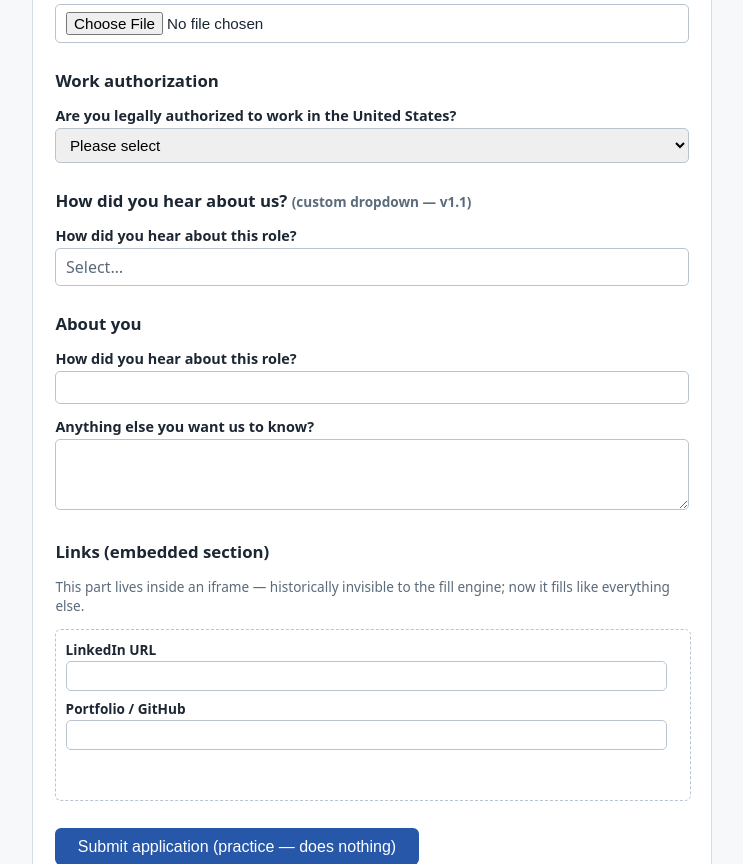
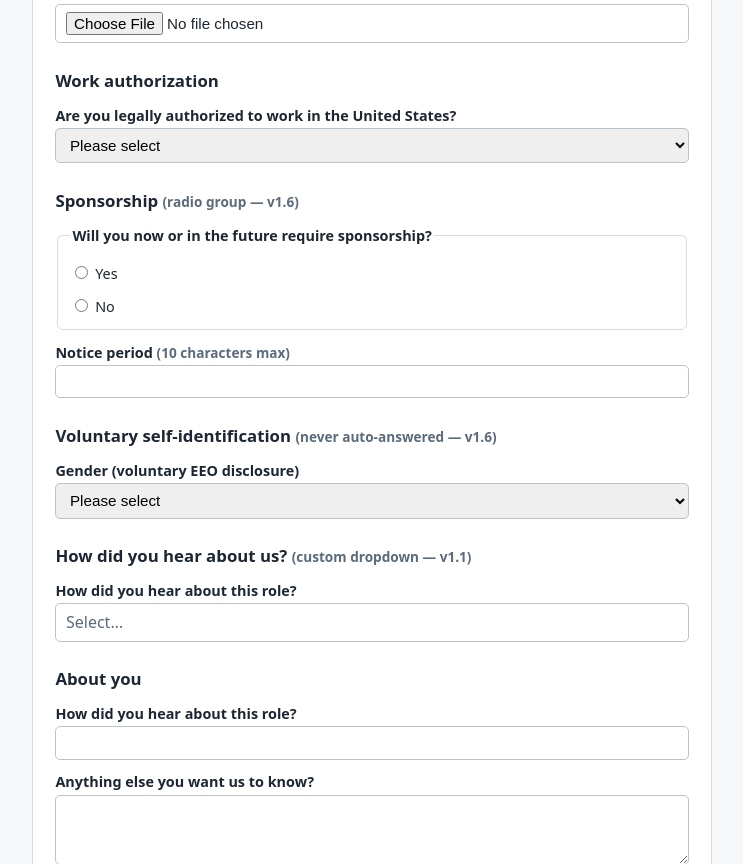
Before and after one commit to abhibattula/JOB-SEARCH-PLATFORM, a FastAPI app: page /practice/apply in a window 1280 px wide. Shown: the part 604-1468 px from the top of the page, without its empty margins (268-1011 px from the left). Run offline with FastAPI, Linux system fonts and the light colour scheme; data that the repository does not hold is empty; some libraries are stand-ins or nearby versions.

Commit message:
feat(016): T014 fixture upgrades - radio group, maxlength, EEO, posting + submit click log (TDD)
US2 checkpoint: full battery 996 passed.

Co-Authored-By: Claude Fable 5 <noreply@anthropic.com>
Claude-Session: https://claude.ai/code/session_01MS8P2NYaXY3tY81zXeM5e3

```diff
--- a/web/main.py
+++ b/web/main.py
@@ -703,6 +703,27 @@ def create_app() -> FastAPI:
     def practice_frame(request: Request):
         return templates.TemplateResponse(request, "practice_frame.html", {})
 
+    @app.get("/practice/posting", response_class=HTMLResponse)
+    def practice_posting(request: Request, newtab: int = 0):
+        """016 (T014): a Greenhouse-shaped posting fixture — the form is
+        hidden until the Apply control is clicked (the D1 apply-opener
+        case); ?newtab=1 opens the form in a child tab (watch transfer)."""
+        return templates.TemplateResponse(
+            request, "practice_posting.html", {"newtab": bool(newtab)})
+
+    # 016 (T014): server-side submit-click log — the E2E's proof that NO
+    # automated click ever hits a submit control (SC-004).
+    app.state.practice_submit_clicks = 0
+
+    @app.post("/practice/submit-log")
+    def practice_submit_log(request: Request):
+        request.app.state.practice_submit_clicks += 1
+        return {"clicks": request.app.state.practice_submit_clicks}
+
+    @app.get("/practice/submit-log")
+    def practice_submit_log_read(request: Request):
+        return {"clicks": request.app.state.practice_submit_clicks}
+
     def _browser_intent() -> dict:
         """015 (FR-019): OS default vs preference, for the mismatch line.
         Auto IS the OS default, so no mismatch is possible there."""
--- a/web/templates/practice_apply.html
+++ b/web/templates/practice_apply.html
@@ -46,6 +46,25 @@
       <option value="">Please select</option>
       <option>Yes, I am authorized to work in the US</option>
       <option>No, I am not authorized</option>
+    </select>
+
+    <h2>Sponsorship <span class="hint">(radio group — v1.6)</span></h2>
+    <fieldset id="sponsor-group" style="border:1px solid #d5dde5;border-radius:6px">
+      <legend style="font-weight:600;font-size:0.9rem">Will you now or in the future require sponsorship?</legend>
+      <label style="font-weight:400"><input type="radio" name="sponsorship" value="Yes" style="width:auto"> Yes</label>
+      <label style="font-weight:400"><input type="radio" name="sponsorship" value="No" style="width:auto"> No</label>
+    </fieldset>
+
+    <label for="notice_period">Notice period <span class="hint">(10 characters max)</span></label>
+    <input id="notice_period" name="notice_period" type="text" maxlength="10">
+
+    <h2>Voluntary self-identification <span class="hint">(never auto-answered — v1.6)</span></h2>
+    <label for="eeo_gender">Gender (voluntary EEO disclosure)</label>
+    <select id="eeo_gender" name="eeo_gender">
+      <option value="">Please select</option>
+      <option>Male</option>
+      <option>Female</option>
+      <option>Decline to answer</option>
     </select>
 
     <h2>How did you hear about us? <span class="hint">(custom dropdown — v1.1)</span></h2>
@@ -103,7 +122,7 @@
       to the fill engine; now it fills like everything else.</p>
     <iframe src="/practice/frame" title="Links section"></iframe>
 
-    <button type="button" onclick="alert('This is only practice — nothing is submitted. In a real application, YOU always click the real submit button.')">
+    <button type="button" onclick="fetch('/practice/submit-log', {method: 'POST'}); alert('This is only practice — nothing is submitted. In a real application, YOU always click the real submit button.')">
       Submit application (practice — does nothing)
     </button>
   </form>
```
Also changed, not shown: specs/016-fill/tasks.md (+1 -1 lines), tests/test_web.py (+35 -0 lines), web/templates/practice_posting.html (added, +54 -0 lines).
